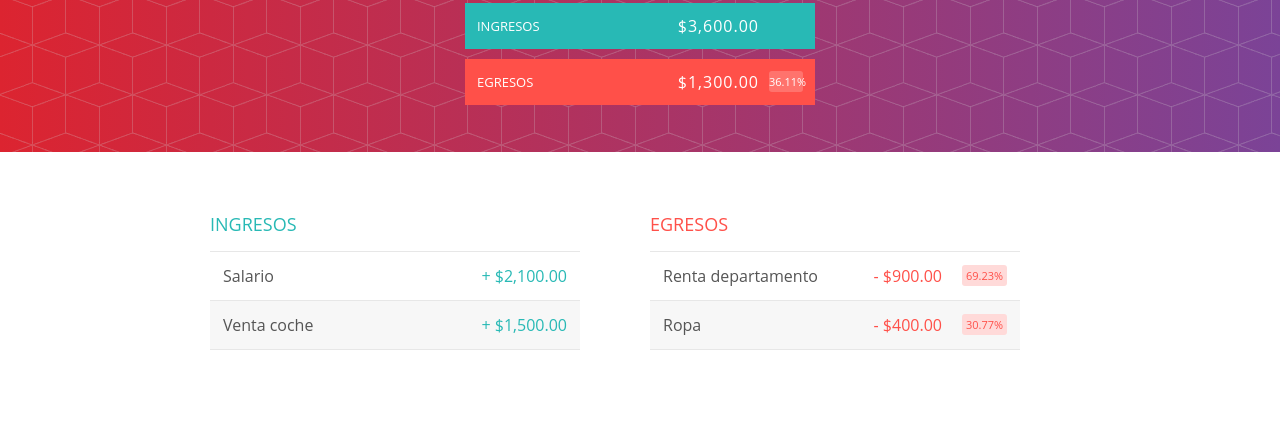
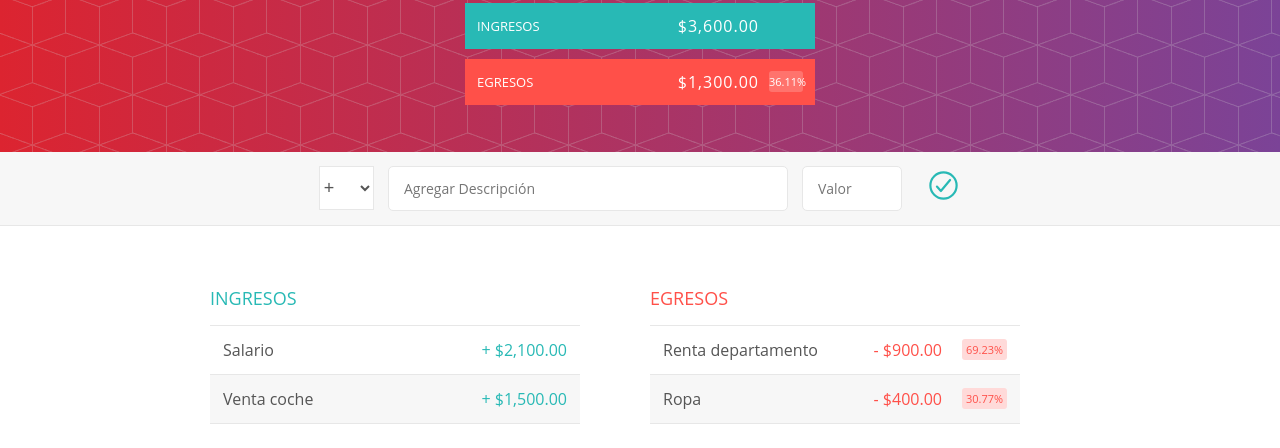
Before and after one commit to Edwardb11/app-presupuesto-js, a plain HTML site: page index.html in a window 1280 px wide. Shown: the part 168-616 px from the top of the page. Drawn offline with nearby package versions, Linux system fonts and the light colour scheme.

Commit message:
agregando formulario para añadir ingreso o egreso

```diff
--- a/index.html
+++ b/index.html
@@ -1,46 +1,75 @@
 <!DOCTYPE html>
 <html lang="en">
   <head>
-    <meta charset="UTF-8">
-    <meta http-equiv="X-UA-Compatible" content="IE=edge">
-    <meta name="viewport" content="width=device-width, initial-scale=1.0">
+    <meta charset="UTF-8" />
+    <meta http-equiv="X-UA-Compatible" content="IE=edge" />
+    <meta name="viewport" content="width=device-width, initial-scale=1.0" />
     <title>Aplicación Presupuesto</title>
-    <link href="css/estilos.css" rel='stylesheet'/>
+    <link href="css/estilos.css" rel="stylesheet" />
   </head>
-<body onload='cargarApp()'>
+  <body onload="cargarApp()">
     <div class="cabecero">
       <div class="presupuesto">
-            <div class="presupuesto_titulo">
-                Presupuesto Disponible
-            </div>
-            <div class="presupuesto_valor" id='presupuesto'>+ 2,000.00</div>
+        <div class="presupuesto_titulo">Presupuesto Disponible</div>
+        <div class="presupuesto_valor" id="presupuesto">+ 2,000.00</div>
         <div class="presupuesto_ingreso limpiarEstilos">
           <div class="presupuesto_ingreso--texto">Ingresos</div>
           <div class="derecha">
-                    <div class="presupuesto_ingreso--valor" id='ingresos'>+4,000.00</div>
+            <div class="presupuesto_ingreso--valor" id="ingresos">
+              +4,000.00
+            </div>
             <div class="presupuesto_ingreso--porcentaje">&nbsp;</div>
           </div>
         </div>
         <div class="presupuesto_egreso limpiarEstilos">
           <div class="presupuesto_egreso--texto">Egresos</div>
           <div class="derecha limpiarEstilos">
-                    <div class="presupuesto_egreso--valor" id='egresos'>- 1,900.00</div>
-                    <div class="presupuesto_egreso--porcentaje" id='porcentaje'>45%</div>
+            <div class="presupuesto_egreso--valor" id="egresos">- 1,900.00</div>
+            <div class="presupuesto_egreso--porcentaje" id="porcentaje">
+              45%
+            </div>
           </div>
         </div>
       </div>
     </div>
 
+    <form id="forma" onsubmit="return false;">
+      <div class="agregar">
+        <div class="agregar_contenedor">
+          <select class="agregar_tipo" id="tipo">
+            <option value="ingreso" selected>+</option>
+            <option value="egreso">-</option>
+          </select>
+          <input
+            type="text"
+            class="agregar_descripcion"
+            placeholder="Agregar Descripción"
+            id="descripcion"
+          />
+          <input
+            type="number"
+            class="agregar_valor"
+            placeholder="Valor"
+            id="valor"
+            step="any"
+          />
+          <button class="agregar_btn" onclick="agregarDato()">
+            <ion-icon name="checkmark-circle-outline"></ion-icon>
+          </button>
+        </div>
+      </div>
+    </form>
+
     <div class="contenedor limpiarEstilos">
       <div class="ingreso">
-            <h2 class='ingreso_titulo'>Ingresos</h2>
-            <div id='lista-ingresos'>
+        <h2 class="ingreso_titulo">Ingresos</h2>
+        <div id="lista-ingresos">
           <!-- <div class="elemento limpiarEstilos">
             <div class="elemento_descripcion">Salario</div>
             <div class="derecha limpiarEstilos">
               <div class="elemento_valor">+ 2,200.00</div>
               <div class="elemento_eliminar">
-                            <button class='elemento_eliminar--btn'>
+                <button class="elemento_eliminar--btn">
                   <ion-icon name="close-circle-outline"></ion-icon>
                 </button>
               </div>
@@ -51,7 +80,7 @@
             <div class="derecha limpiarEstilos">
               <div class="elemento_valor">+ 1,500.00</div>
               <div class="elemento_eliminar">
-                            <button class='elemento_eliminar--btn'>
+                <button class="elemento_eliminar--btn">
                   <ion-icon name="close-circle-outline"></ion-icon>
                 </button>
               </div>
@@ -60,18 +89,43 @@
         </div>
       </div>
       <div class="egreso">
-            <h2 class='egreso_titulo'>Egresos</h2>
-            <div id='lista-egresos'>
-
-
+        <h2 class="egreso_titulo">Egresos</h2>
+        <div id="lista-egresos">
+          <!-- <div class="elemento limpiarEstilos">
+            <div class="elemento_descripcion">Renta departamento</div>
+            <div class="derecha limpiarEstilos">
+              <div class="elemento_valor">- 900.00</div>
+              <div class="elemento_porcentaje">21%</div>
+              <div class="elemento_eliminar">
+                <button class="elemento_eliminar--btn">
+                  <ion-icon name="close-circle-outline"></ion-icon>
+                </button>
+              </div>
+            </div>
+          </div>
+          <div class="elemento limpiarEstilos">
+            <div class="elemento_descripcion">Ropa</div>
+            <div class="derecha limpiarEstilos">
+              <div class="elemento_valor">- 400.00</div>
+              <div class="elemento_porcentaje">10%</div>
+              <div class="elemento_eliminar">
+                <button class="elemento_eliminar--btn">
+                  <ion-icon name="close-circle-outline"></ion-icon>
+                </button>
+              </div>
+            </div>
+          </div> -->
         </div>
       </div>
     </div>
 
-    <script src='js/Dato.js'></script>
-    <script src='js/Ingreso.js'></script>
-    <script src='js/Egreso.js'></script>
-    <script src='js/app.js'></script>
-    <script type="module" src="https://unpkg.com/ionicons@5.4.0/dist/ionicons/ionicons.esm.js"></script>
+    <script src="js/Dato.js"></script>
+    <script src="js/Ingreso.js"></script>
+    <script src="js/Egreso.js"></script>
+    <script src="js/app.js"></script>
+    <script
+      type="module"
+      src="https://unpkg.com/ionicons@5.4.0/dist/ionicons/ionicons.esm.js"
+    ></script>
   </body>
 </html>
```
Lines whose indentation alone changed are shown as unchanged.
